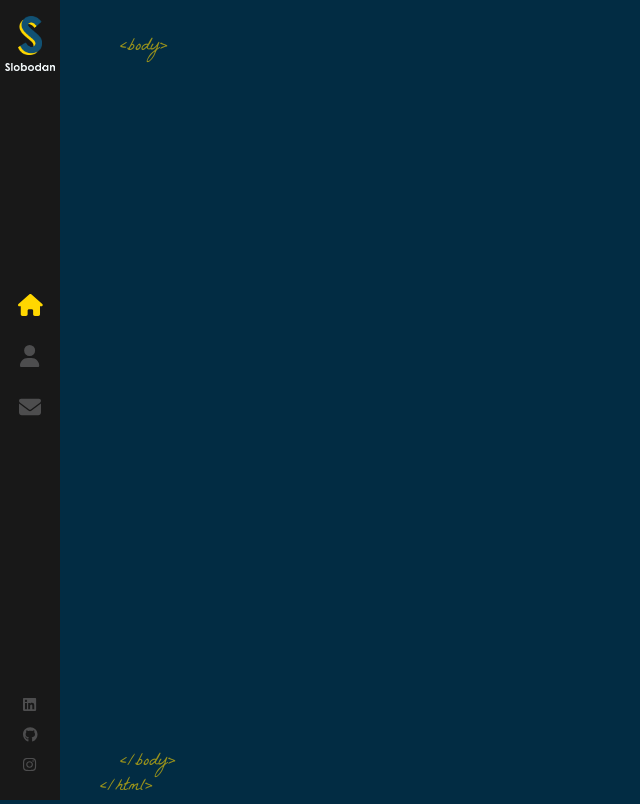
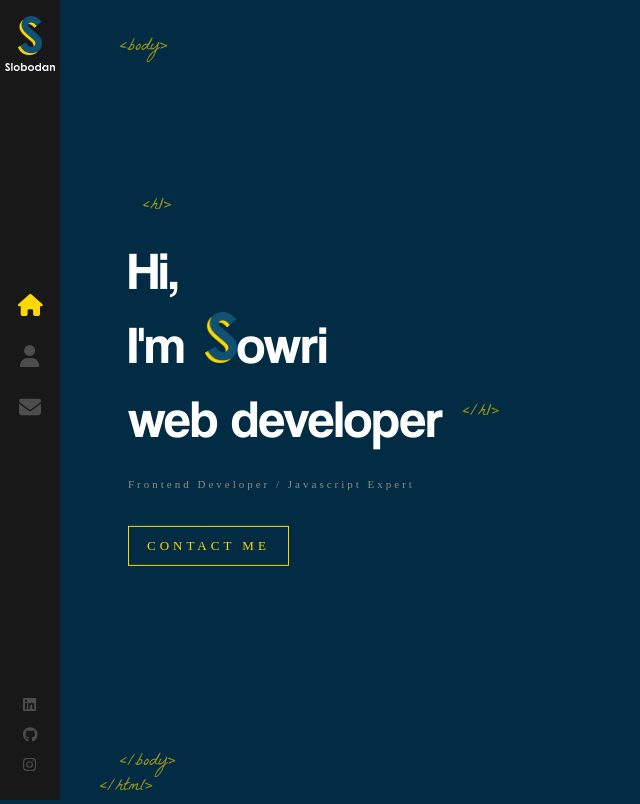
Before and after one commit to Sowri19/portfolio, a React (Create React App) app: page / in a window 1280 px wide. Shown: the whole page, without its empty margins (0-640 px from the left). Built offline with nearby package versions, Linux system fonts and the light colour scheme.

Commit message:
nested routed, outlook, home js scss

```diff
--- a/src/App.js
+++ b/src/App.js
@@ -2,12 +2,14 @@
 import './App.scss';
 import { BrowserRouter, Routes, Route, Switch } from 'react-router-dom';
 import Layout from './components/Layout';
-
+import Home from './components/Home';
 function App() {
   return (
     <>
       <Routes>
-        <Route path="/" element={<Layout />} />
+        <Route path="/" element={<Layout />}>
+          <Route index element={<Home />} />
+        </Route>
       </Routes>
     </>
   );
--- /dev/null
+++ b/src/components/Home/index.js
@@ -0,0 +1,21 @@
+import LogoTitle from '../../assets/images/logo-s.png';
+import { Link } from 'react-router-dom';
+import './index.scss';
+const Home = () => {
+    return (
+        <div className="container home-page">
+            <div className="text-zone">
+                <h1>Hi, <br />I'm
+                <img src={LogoTitle} alt ="developer" />
+                owri
+                <br/>
+                web developer
+                </h1>
+                <h2>Frontend Developer / Javascript Expert</h2>
+                <Link to= "/contact" className ='flat-button'>CONTACT ME</Link>
+            </div>
+        </div>
+    );
+}
+
+export default Home;
--- /dev/null
+++ b/src/components/Home/index.scss
@@ -0,0 +1,77 @@
+.home-page {
+    .text-zone{
+        position: absolute;
+        left: 10%;
+        top: 50%;
+        transform: translateY(-50%);
+        width: 40%;
+        max-height: 90%;
+    }
+
+    h1{
+        color: #fff;
+        font-size: 53px;
+        margin: 0;
+        font-family: 'coolvetica';
+        font-weight: 400;
+        // it renders the content before the tag content
+        &::before{
+            content: '<h1>';
+            font-family: 'La Belle Aurore';
+            color: #ffd700;
+            font-size: 18px;
+            position: absolute;
+            margin-top: -40px;
+            left: 15px;
+            opacity: 0.6;
+        }
+        // it renders the content after the tag content
+        &::after{
+            content: '</h1>';
+            font-family: 'La Belle Aurore';
+            color: #ffd700;
+            font-size: 18px;
+            position: absolute;
+            margin-top: 18px;
+            margin-left: 20px;
+            animation: fadeIn 1s 1.7s backwards;
+            opacity: 0.6;
+        }
+        img{
+            width: 32px;
+            margin-left: 20px;
+            opacity: 0;
+            height: auto;
+            animation: rotateIn 1s linear both;
+            animation-delay: 1.4s;
+        }
+    }
+    h2 {
+        color: #8d8d8d;
+        margin-top: 20px;
+        font-weight: 400;
+        font-size: 11px;
+        font-family: 'sans-serif';
+        letter-spacing: 3px;
+        animation: fadeIn 1s 1.8s backwards;
+    }
+    .flat-button {
+        color: #ffd700;
+        font-size: 13px;
+        font-weight: 400;
+        letter-spacing: 4px;
+        font-family: 'sans-serif';
+        text-decoration: none;
+        padding: 10px 18px;
+        border: 1px solid #ffd700;
+        margin-top: 25px;
+        float: left;
+        animation: fadeIn 1s 1.8s backwards;
+        white-space: nowrap;
+        &:hover {
+            background: #ffd700;
+            color: #333;
+            transition: 1s;
+        }
+    }
+}
--- a/src/components/Layout/index.scss
+++ b/src/components/Layout/index.scss
@@ -22,3 +22,18 @@
 .bottom-tag-html {
    margin-left: -20px;
 }
+.container {
+    width: 100%;
+    will-change: contents;
+    height: 90%;
+    min-height: 566px;
+    position: absolute;
+    opacity: 0;
+    top: 5%;
+    margin: 0 auto;
+    z-index: 1;
+    transform-style: preserve-3d;
+    animation: fadeIn 1s forwards;
+    animation-delay: 1s forwards;
+    animation-delay:1s;
+}
```
